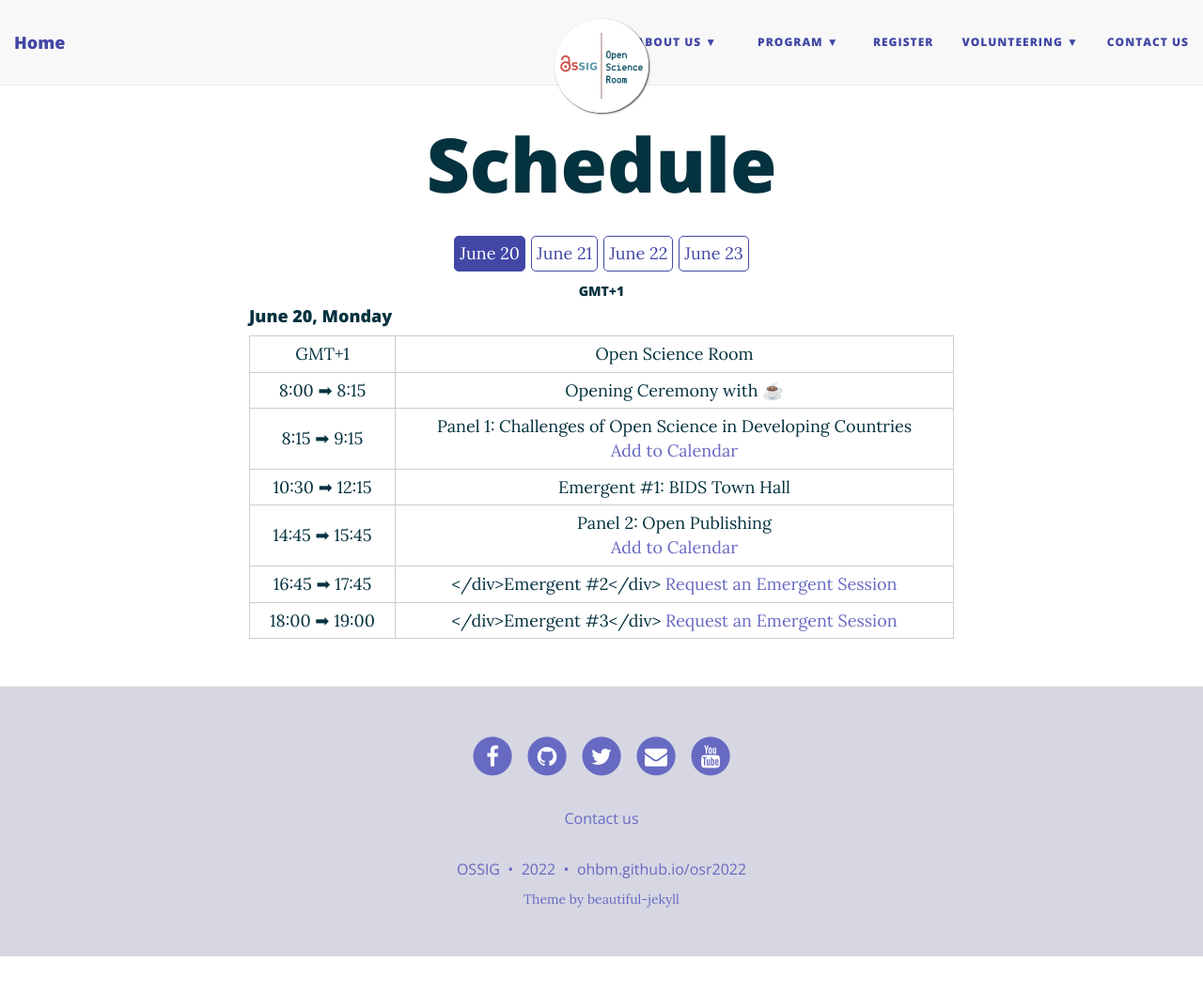
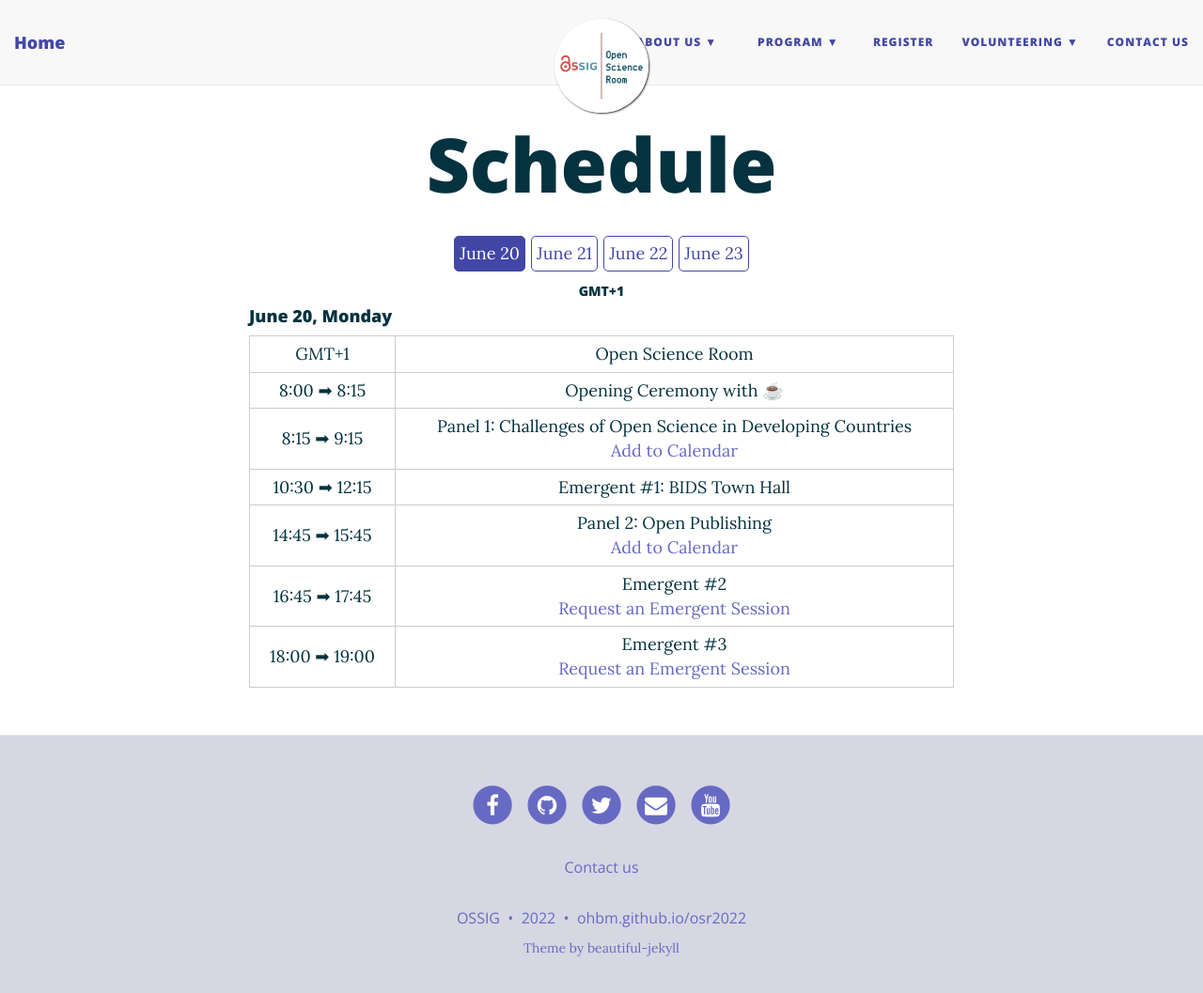
Before and after one commit to ohbm/osr2023, a Jekyll site: the page built from schedule.md, in a window 1280 px wide and 1070 px high. Shown: the top 1057 px of the window at 94% size. Built offline with Jekyll 4.4.1, drawn with Linux system fonts in a browser that asks for light colours; nearby versions of some CDN libraries.

Commit message:
</div> to <div>
silly mistakes #2

```diff
--- a/schedule.md
+++ b/schedule.md
@@ -83,14 +83,14 @@
             <tr>
                 <td>16:45 ➡ 17:45</td>
                 <td>
-                    </div>Emergent #2</div>
+                    <div>Emergent #2</div>
                     <a href="https://ohbm.github.io/osr2022/submit/" target="_blank">Request an Emergent Session</a>
                 </td>
             </tr>
             <tr>
                 <td>18:00 ➡ 19:00</td>
                 <td>
-                    </div>Emergent #3</div>
+                    <div>Emergent #3</div>
                     <a href="https://ohbm.github.io/osr2022/submit/" target="_blank">Request an Emergent Session</a>
                 </td>
             </tr>
@@ -110,21 +110,21 @@
             <tr>
                 <td>8:00 ➡ 9:00</td>
                 <td>
-                    </div>Emergent #4</div>
+                    <div>Emergent #4</div>
                     <a href="https://ohbm.github.io/osr2022/submit/" target="_blank">Request an Emergent Session</a>
                 </td>
             </tr>
             <tr>
                 <td>10:15 ➡ 11:15</td>
                 <td>
-                    </div>Emergent #5</div>
+                    <div>Emergent #5</div>
                     <a href="https://ohbm.github.io/osr2022/submit/" target="_blank">Request an Emergent Session</a>
                 </td>
             </tr>
             <tr>
                 <td>11:15 ➡ 12:15</td>
                 <td>
-                    </div>Emergent #6</div>
+                    <div>Emergent #6</div>
                     <a href="https://ohbm.github.io/osr2022/submit/" target="_blank">Request an Emergent Session</a>
                 </td>
             </tr>
@@ -142,7 +142,7 @@
             <tr>
                 <td>17:45 ➡ 18:45</td>
                 <td>
-                    </div>Emergent #7</div>
+                    <div>Emergent #7</div>
                     <a href="https://ohbm.github.io/osr2022/submit/" target="_blank">Request an Emergent Session</a>
                 </td>
             </tr>
@@ -170,7 +170,7 @@
             <tr>
                 <td>10:30 ➡ 11:30</td>
                 <td>
-                    </div>Emergent #8</div>
+                    <div>Emergent #8</div>
                     <a href="https://ohbm.github.io/osr2022/submit/" target="_blank">Request an Emergent Session</a>
                 </td>
             </tr>
@@ -181,14 +181,14 @@
             <tr>
                 <td>14:45 ➡ 15:45</td>
                 <td>
-                    </div>Emergent #9</div>
+                    <div>Emergent #9</div>
                     <a href="https://ohbm.github.io/osr2022/submit/" target="_blank">Request an Emergent Session</a>
                 </td>
             </tr>
             <tr>
                 <td>17:00 ➡ 18:00</td>
                 <td>
-                    </div>Emergent #10</div>
+                    <div>Emergent #10</div>
                     <a href="https://ohbm.github.io/osr2022/submit/" target="_blank">Request an Emergent Session</a>
                 </td>
             </tr>
```
